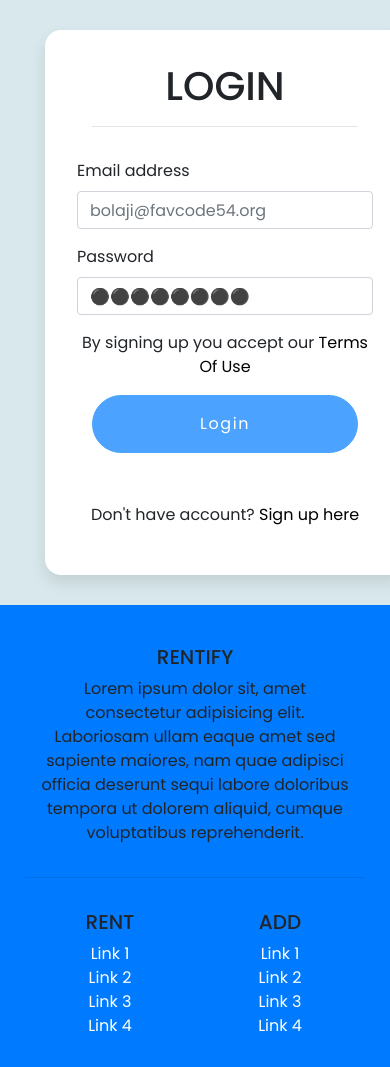
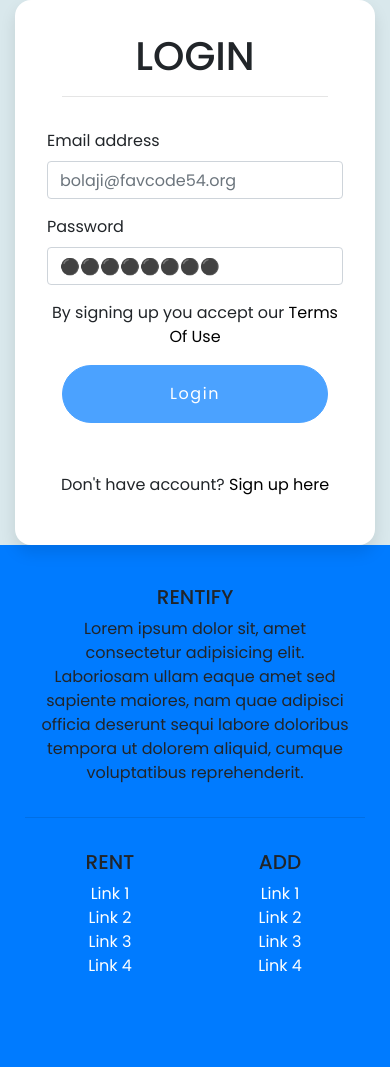
Before and after one commit to BolajiAyodeji/rentify-frontend, a PHP site: page /account/user.html in a window 390 px wide. Shown: the part 130-1197 px from the top of the page. Run offline with PHP 8.4, Linux system fonts and the light colour scheme; some libraries are stand-ins or nearby versions.

Commit message:
fixed account responsiveness

```diff
--- a/account/userRegister.css
+++ b/account/userRegister.css
@@ -21,7 +21,6 @@
   border-radius: 1rem;
   outline: 0;
   max-width: 500px;
-  margin: 30px;
 }
 
 .mybtn {
```
